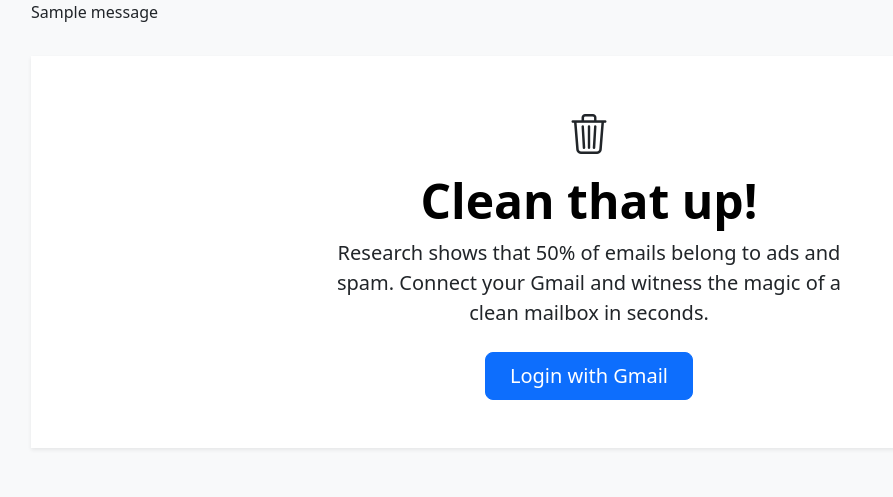
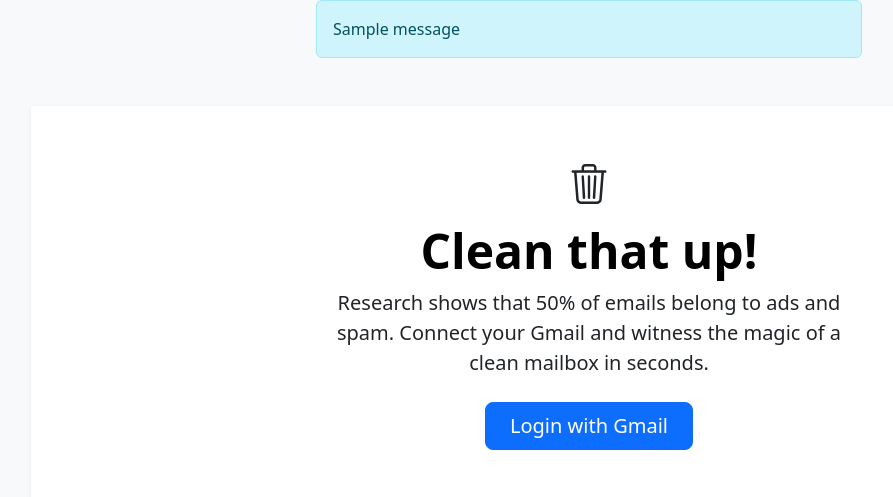
Before and after one commit to deep-learning-for-humans/spam-slaya, a Flask app: page / in a window 1280 px wide. Shown: the top 497 px of the page, without its empty margins (51-944 px from the left). Run offline with Flask 3, Linux system fonts and the light colour scheme; tables that the repository leaves empty hold one stand-in row (values such as "Sample post"); one stand-in notice (Sample message) is shown.

Commit message:
Better flash messages

```diff
--- a/app/templates/base.html
+++ b/app/templates/base.html
@@ -13,9 +13,13 @@
 <body class="bg-light">
 
     <div class="container">
-        {% for message in get_flashed_messages() %}
-            <div class="flash">{{ message }}</div>
-        {% endfor %}
+        <div class="row">
+            <div class="col-6 offset-3">
+                {% for message in get_flashed_messages() %}
+                    <div class="alert alert-info">{{ message }}</div>
+                {% endfor %}
+            </div>
+        </div>
 
         <br/>
 
```
